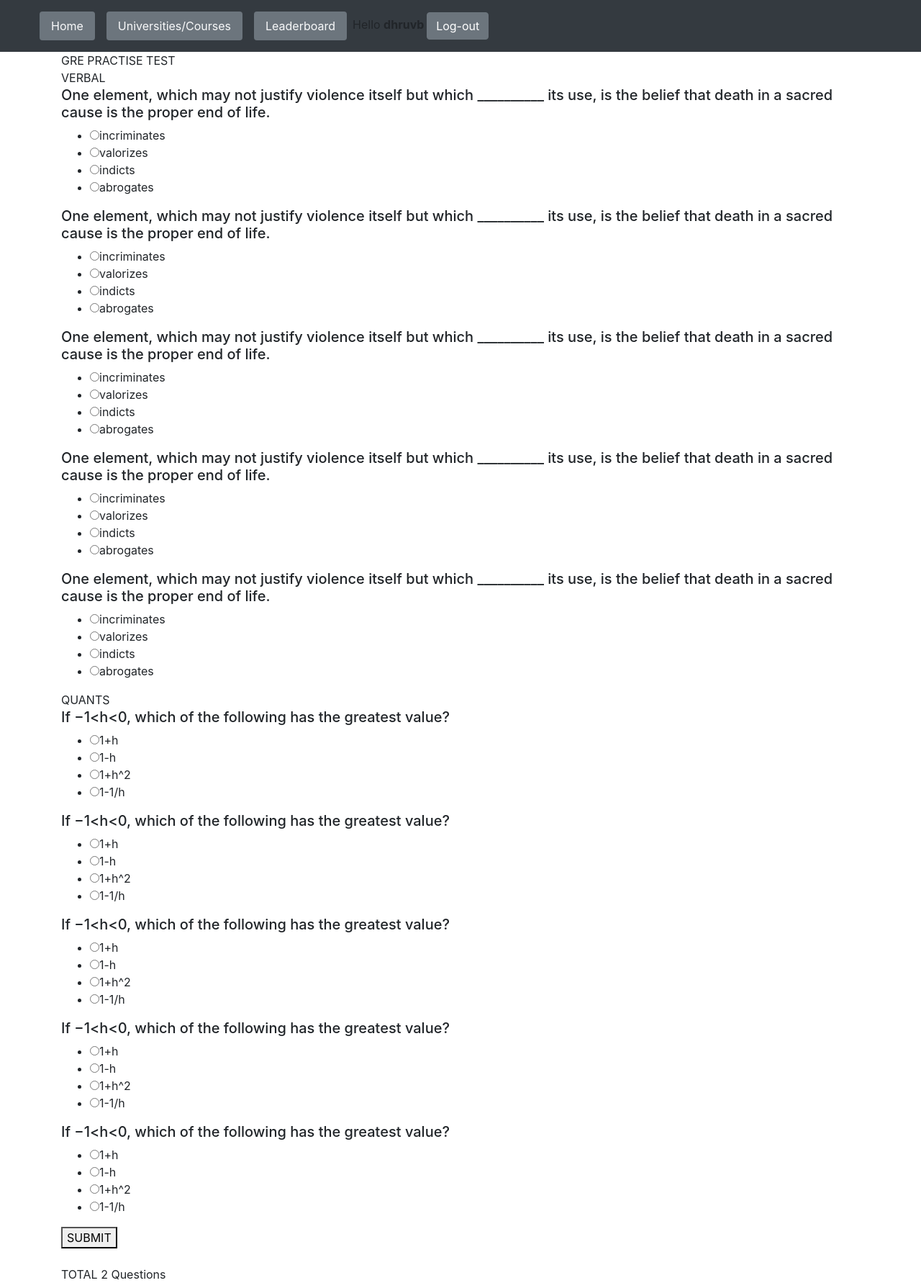
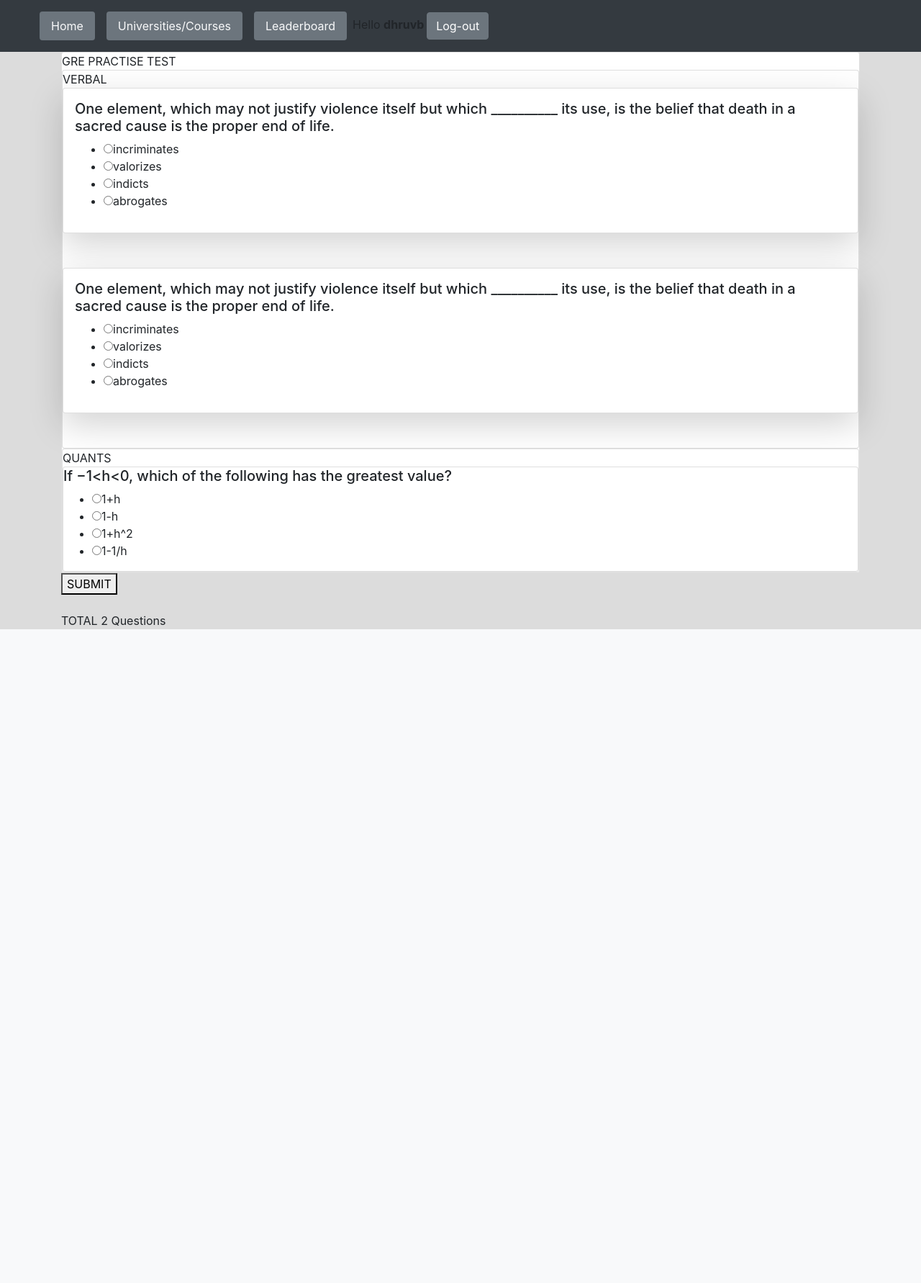
Before and after one commit to aamir21198/Gre-Web-Portal, a PHP site: page /quiz.php in a window 1280 px wide. Shown: the whole page at 72% size. After the commit the page ends 874 px from the top, so only its background shows below. Run offline with PHP 8.4, Linux system fonts and the light colour scheme; a user stored in the database is signed in; some libraries are stand-ins or nearby versions.

Commit message:
UI changes to quiz.php

```diff
--- a/php/quiz.php
+++ b/php/quiz.php
@@ -12,7 +12,7 @@ session_start();
 	<script src="https://cdnjs.cloudflare.com/ajax/libs/popper.js/1.14.3/umd/popper.min.js"></script>
 	<script src="https://maxcdn.bootstrapcdn.com/bootstrap/4.1.3/js/bootstrap.min.js"></script>
 </head>
-<body>
+<body style="background-color: #DCDCDC">
 	<nav class="navbar navbar-dark bg-dark">
 		<nav class="navbar navbar-inverse">
 			<div class="container-fluid">
@@ -57,13 +57,14 @@ session_start();
 			</div>
 		</nav>
 </nav>
-<div class="bg">
-<div class="container">
-		<header>
+<div class="container" style="width: 90%">
+	<div class="card">
 					<div class="pull-center">GRE PRACTISE TEST</div>
 		</header>
 		<main>
+			<div class="card">
 				<div class="verbal">VERBAL</div>
+				<div class="card shadow-lg p-3 mb-5 bg-white rounded">
 					<form class="questionForm" id="v_q1" data-question="1">
 						<h5>One element, which may not justify violence itself but which __________ its use, is the belief 					that death in a sacred cause is the proper end of life.</h3>
 						<ul>
@@ -72,103 +73,36 @@ session_start();
 							<li><input name="v_q1" type="radio" value="c" />indicts</li>
 							<li><input name="v_q1" type="radio" value="d" />abrogates</li>
 						</ul>
-
 					</form>
-			<form class="questionForm" id="v_q2" data-question="2">
+				</div>
+				<div class="card shadow-lg p-3 mb-5 bg-white rounded">
+					<form class="questionForm" id="v_q1" data-question="1">
 						<h5>One element, which may not justify violence itself but which __________ its use, is the belief 					that death in a sacred cause is the proper end of life.</h3>
 						<ul>
-					<li><input name="v_q2" type="radio" value="a" />incriminates</li>
-					<li><input name="v_q2" type="radio" value="b" />valorizes</li>
-					<li><input name="v_q2" type="radio" value="c" />indicts</li>
-					<li><input name="v_q2" type="radio" value="d" />abrogates</li>
+							<li><input name="v_q1" type="radio" value="a" />incriminates</li>
+							<li><input name="v_q1" type="radio" value="b" />valorizes</li>
+							<li><input name="v_q1" type="radio" value="c" />indicts</li>
+							<li><input name="v_q1" type="radio" value="d" />abrogates</li>
 						</ul>
+					</form>
+				</div>
+			</div>
 
-			</form>
-			<form class="questionForm" id="v_q3" data-question="3">
-				<h5>One element, which may not justify violence itself but which __________ its use, is the belief 					that death in a sacred cause is the proper end of life.</h3>
-				<ul>
-					<li><input name="v_q3" type="radio" value="a" />incriminates</li>
-					<li><input name="v_q3" type="radio" value="b" />valorizes</li>
-					<li><input name="v_q3" type="radio" value="c" />indicts</li>
-					<li><input name="v_q3" type="radio" value="d" />abrogates</li>
-				</ul>
-
-			</form>
-			<form class="questionForm" id="v_q4" data-question="4">
-				<h5>One element, which may not justify violence itself but which __________ its use, is the belief 					that death in a sacred cause is the proper end of life.</h3>
-				<ul>
-					<li><input name="v_q4" type="radio" value="a" />incriminates</li>
-					<li><input name="v_q4" type="radio" value="b" />valorizes</li>
-					<li><input name="v_q4" type="radio" value="c" />indicts</li>
-					<li><input name="v_q4" type="radio" value="d" />abrogates</li>
-				</ul>
-
-			</form>
-			<form class="questionForm" id="v_q4" data-question="5">
-				<h5>One element, which may not justify violence itself but which __________ its use, is the belief 					that death in a sacred cause is the proper end of life.</h3>
-				<ul>
-					<li><input name="v_q4" type="radio" value="a" />incriminates</li>
-					<li><input name="v_q4" type="radio" value="b" />valorizes</li>
-					<li><input name="v_q4" type="radio" value="c" />indicts</li>
-					<li><input name="v_q4" type="radio" value="d" />abrogates</li>
-				</ul>
-
-			</form>
-
-
+			<div class="card">
 				<div class="quants">QUANTS</div>
+					<div class="card">
 						<form class="questionForm" id="q_q1" data-question="1">
-				<h5>If −1&lt;h&lt;0, which of the following has the greatest value?</h3>
+							<h5>If −1&lt;h&lt;0, which of the following has the greatest value?</h5>
 							<ul>
 								<li><input name="q_q1" type="radio" value="a" />1+h</li>
 								<li><input name="q_q1" type="radio" value="b" />1-h</li>
 								<li><input name="q_q1" type="radio" value="c" />1+h^2</li>
 								<li><input name="q_q1" type="radio" value="d" />1-1/h</li>
 							</ul>
-
 						</form>
-			<form class="questionForm" id="q_q2" data-question="2">
-				<h5>If −1&lt;h&lt;0, which of the following has the greatest value?</h3>
-				<ul>
-					<li><input name="q_q2" type="radio" value="a" />1+h</li>
-					<li><input name="q_q2" type="radio" value="b" />1-h</li>
-					<li><input name="q_q2" type="radio" value="c" />1+h^2</li>
-					<li><input name="q_q2" type="radio" value="d" />1-1/h</li>
-				</ul>
-
-			</form>
-			<form class="questionForm" id="q_q3" data-question="3">
-				<h5>If −1&lt;h&lt;0, which of the following has the greatest value?</h3>
-				<ul>
-					<li><input name="q_q3" type="radio" value="a" />1+h</li>
-					<li><input name="q_q3" type="radio" value="b" />1-h</li>
-					<li><input name="q_q3" type="radio" value="c" />1+h^2</li>
-					<li><input name="q_q3" type="radio" value="d" />1-1/h</li>
-				</ul>
-
-			</form>
-
-			<form class="questionForm" id="q_q4" data-question="4">
-				<h5>If −1&lt;h&lt;0, which of the following has the greatest value?</h3>
-				<ul>
-					<li><input name="q_q4" type="radio" value="a" />1+h</li>
-					<li><input name="q_q4" type="radio" value="b" />1-h</li>
-					<li><input name="q_q4" type="radio" value="c" />1+h^2</li>
-					<li><input name="q_q4" type="radio" value="d" />1-1/h</li>
-				</ul>
-
-			</form>
-			<form class="questionForm" id="q_q5" data-question="5">
-				<h5>If −1&lt;h&lt;0, which of the following has the greatest value?</h3>
-				<ul>
-					<li><input name="q_q5" type="radio" value="a" />1+h</li>
-					<li><input name="q_q5" type="radio" value="b" />1-h</li>
-					<li><input name="q_q5" type="radio" value="c" />1+h^2</li>
-					<li><input name="q_q5" type="radio" value="d" />1-1/h</li>
-				</ul>
-
-			</form>
-
+					</div>
+				</div>
+			</div>
 
 
 			<button id="submit"">SUBMIT</button>
@@ -179,8 +113,10 @@ session_start();
 		<footer class="pull-left">TOTAL 2 Questions</div>
 		<script src="../js/jquery.js"></script>
 		<script scr="../js/quiz.js"></script>
-
 	</div>
 </div>
 </body>
 </html>
+
+
+<header>
```
Also changed, not shown: php/Home.php (+7 -6 lines), php/LoggedInHome.php (+5 -5 lines), php/leaderboard.php (added, +65 -0 lines). Lines whose indentation alone changed are shown as unchanged.
